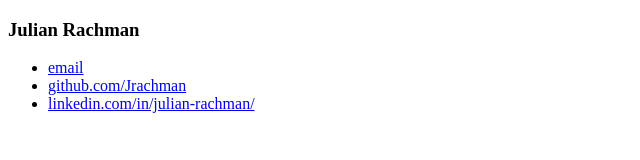
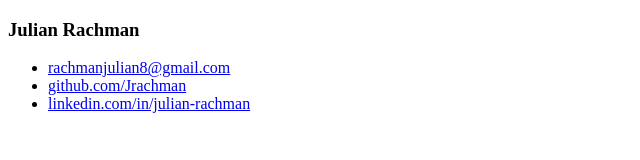
Before and after one commit to Jrachman/jrachman.github.io, a plain HTML site: page index.html in a window 1280 px wide. Shown: the whole page, without its empty margins (0-640 px from the left). Drawn offline with Linux system fonts and the light colour scheme.

Commit message:
reformated displayed links

```diff
--- a/index.html
+++ b/index.html
@@ -6,9 +6,9 @@
 	<body>
 		<h3>Julian Rachman</h3>
 		<ul>
-			<li><a href="mailto:rachmanjulian8@gmail.com">email</a></li>
+			<li><a href="mailto:rachmanjulian8@gmail.com">rachmanjulian8@gmail.com</a></li>
 			<li><a href="https://github.com/Jrachman">github.com/Jrachman</a></li>
-			<li><a href="https://www.linkedin.com/in/julian-rachman/">linkedin.com/in/julian-rachman/</a></li>
+			<li><a href="https://www.linkedin.com/in/julian-rachman/">linkedin.com/in/julian-rachman</a></li>
 		</ul>
 	</body>
 </html>
```
